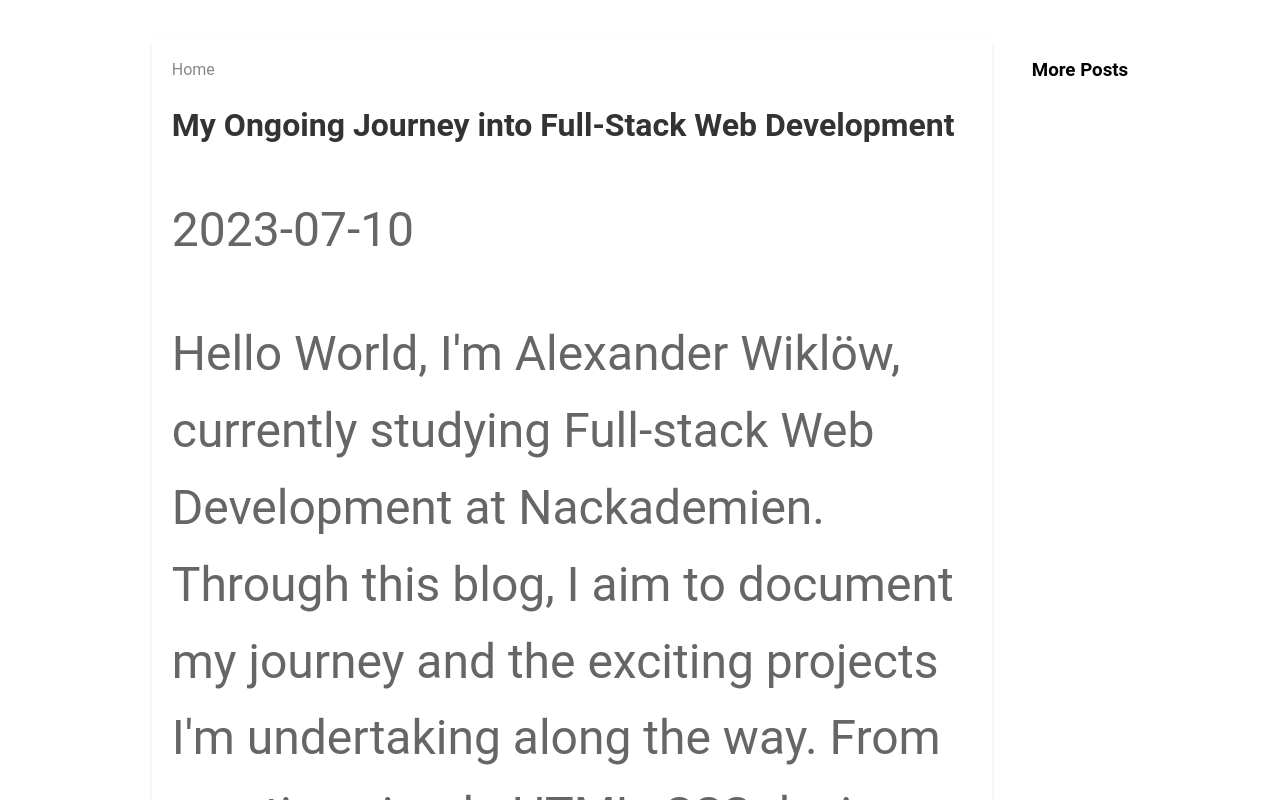
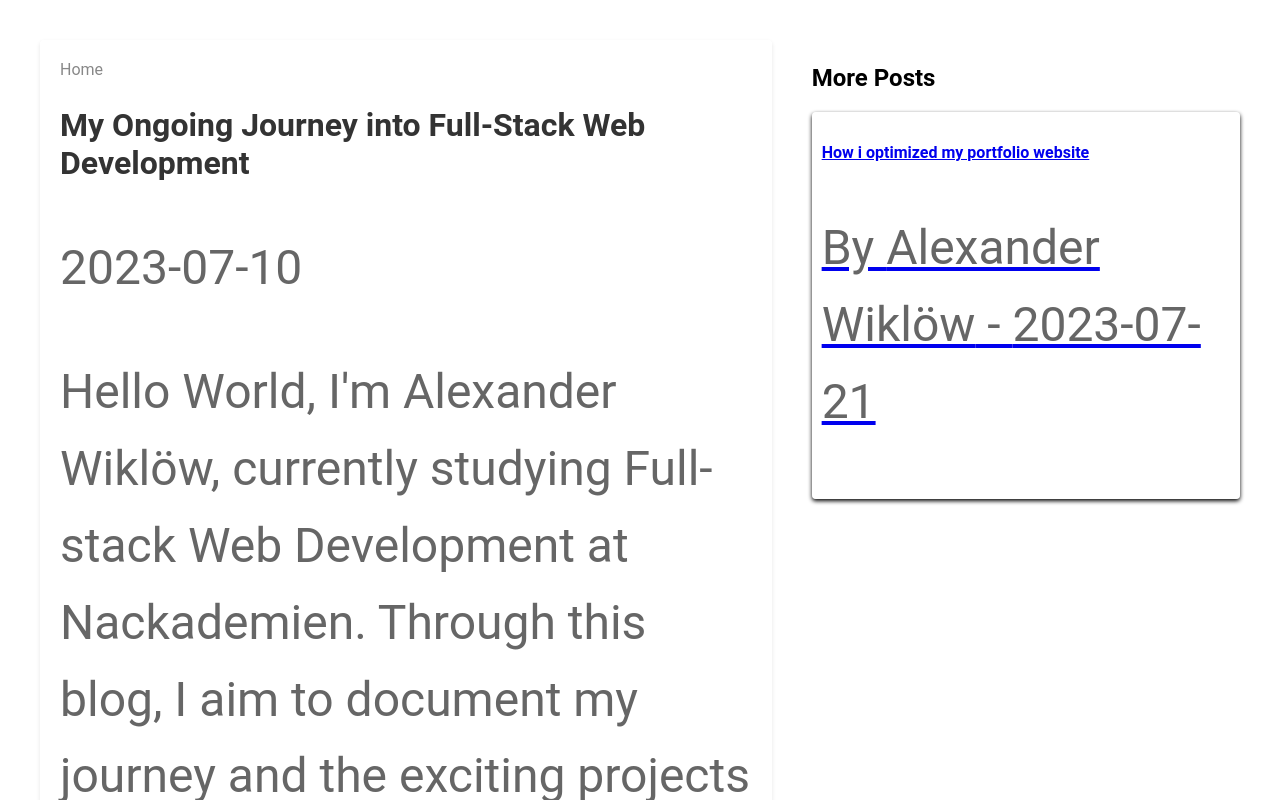
Before and after one commit to AlexanderWiklow/June-Project, a React (Create React App) app: page /blog/1 in a window 1280 px wide. Shown: the top 800 px of the page. Built offline with nearby package versions, Linux system fonts and the light colour scheme.

Commit message:
make block section dark mode compatible with localstorage

```diff
--- a/src/blogData.js
+++ b/src/blogData.js
@@ -20,7 +20,13 @@ const blogPosts = [
 
       Until next time, happy coding!  `,
   },
-  // Add more posts as needed
+  {
+    id: 2,
+    title: 'How i optimized my portfolio website',
+    date: '2023-07-21',
+    author: 'Alexander Wiklöw',
+    content: `TBA`,
+  },
 ];
 
 export default blogPosts;
--- a/src/components/Navigation.js
+++ b/src/components/Navigation.js
@@ -6,7 +6,12 @@ import darkLightbulb from '../images/dark-lightbulb.png';
 
 const Navigation = () => {
   const [isMenuOpen, setIsMenuOpen] = useState(false);
-  const [isDarkMode, setIsDarkMode] = useState(false);
+
+  // Check local storage for dark mode key
+  const [isDarkMode, setIsDarkMode] = useState(
+    localStorage.getItem('darkMode') === 'true',
+  );
+
   const [bulbImg, setBulbImg] = useState(lightbulb); // Default light mode image
 
   const toggleMenu = () => {
@@ -21,14 +26,20 @@ const Navigation = () => {
     setIsDarkMode(!isDarkMode);
   };
 
+  // Update the bulb image and body class when isDarkMode changes
   useEffect(() => {
     if (isDarkMode) {
       document.body.classList.add('dark-mode');
-      setBulbImg(lightbulb); // Dark mode image
+      setBulbImg(darkLightbulb); // Dark mode image
     } else {
       document.body.classList.remove('dark-mode');
-      setBulbImg(darkLightbulb); // Light mode image
+      setBulbImg(lightbulb); // Light mode image
     }
+  }, [isDarkMode]);
+
+  // Update local storage when isDarkMode changes
+  useEffect(() => {
+    localStorage.setItem('darkMode', isDarkMode);
   }, [isDarkMode]);
 
   return (
--- a/src/pages/blogPost.css
+++ b/src/pages/blogPost.css
@@ -1,3 +1,13 @@
+:root {
+    --background-color: rgba(255, 255, 255, 0.5);
+    --text-color: black;
+}
+
+body.dark-mode {
+    --background-color: rgb(34, 34, 34);
+    --text-color: white;
+}
+
 .blog-post-container {
     display: flex;
     align-items: flex-start;
@@ -5,10 +15,11 @@
     height: 100vh;
     box-sizing: border-box;
     justify-content: center;
+    background-color: var(--background-color);
 }
 
 .blog-post {
-    background-color: #fff;
+    background-color: var(--background-color);
     border-radius: 4px;
     box-shadow: 0 2px 4px rgba(0, 0, 0, 0.1);
     padding: 20px;
@@ -32,6 +43,7 @@
     display: flex;
     flex-direction: column;
     align-items: flex-start;
+
 }
 
 .other-posts h3 {
@@ -46,8 +58,11 @@
 }
 
 .other-post {
-    background-color: #f4f4f4;
+    background-color: var(--background-color);
     padding: 10px;
+    border-radius: 4px;
+    box-shadow: 0 2px 4px rgba(0, 0, 0, 1);
+
 }
 
 .home-link {
@@ -61,3 +76,9 @@
 .home-link:hover {
     text-decoration: underline;
 }
+
+h3 {
+    font-size: 1.5rem;
+    margin-bottom: 10px;
+    color: var(--text-color);
+}
```
